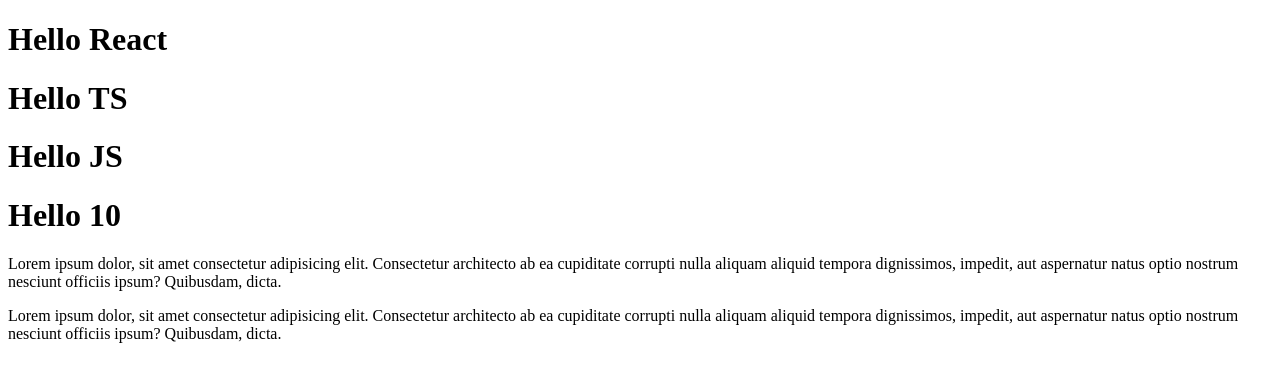
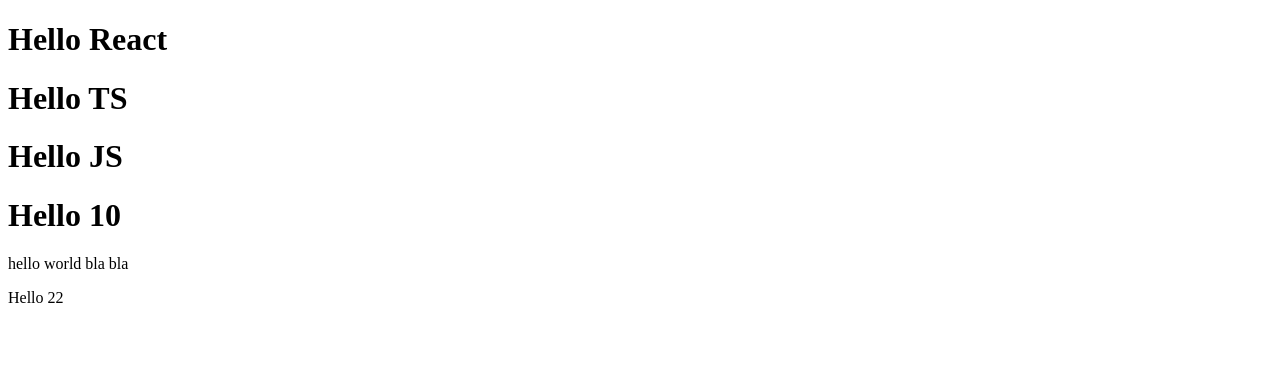
Before and after one commit to Zanydka/react-16-09, a React (Create React App) app: page / in a window 1280 px wide. Shown: the top 382 px of the page. Built offline with nearby package versions, Linux system fonts and the light colour scheme.

Commit message:
export title

```diff
--- /dev/null
+++ b/src/Title.tsx
@@ -0,0 +1,15 @@
+// import React from `react`
+
+type TitleProps = {
+    title?: string | number
+}
+
+export const Title = (props: TitleProps) => {
+    console.log(props)
+    return <h1>Hello {props.title}</h1>
+}
+
+export const test = 10
+
+// default export
+// export default Title
--- a/src/index.tsx
+++ b/src/index.tsx
@@ -1,5 +1,7 @@
 import React from 'react'
 import ReactDOM from 'react-dom/client'
+// import Title from './Title'
+import { Title } from './Title'
 
 // without jsx
 // const title = React.createElement(
@@ -34,29 +36,16 @@
 //     )
 // }
 
-type TitleProps = {
-    title?: string | number
+type ContentProps = {
+    p1: string
+    p2: string
 }
 
-const Title = (props: TitleProps) => {
-    console.log(props)
-    return <h1>Hello {props.title}</h1>
-}
-const Content = () => {
+const Content = (props: ContentProps) => {
     return (
         <React.Fragment>
-            <p>
-                Lorem ipsum dolor, sit amet consectetur adipisicing elit.
-                Consectetur architecto ab ea cupiditate corrupti nulla aliquam
-                aliquid tempora dignissimos, impedit, aut aspernatur natus optio
-                nostrum nesciunt officiis ipsum? Quibusdam, dicta.
-            </p>
-            <p>
-                Lorem ipsum dolor, sit amet consectetur adipisicing elit.
-                Consectetur architecto ab ea cupiditate corrupti nulla aliquam
-                aliquid tempora dignissimos, impedit, aut aspernatur natus optio
-                nostrum nesciunt officiis ipsum? Quibusdam, dicta.
-            </p>
+            <p>{props.p1}</p>
+            <p>{props.p2}</p>
         </React.Fragment>
     )
 }
@@ -67,7 +56,7 @@
             <Title title="TS" />
             <Title title="JS" />
             <Title title={10} />
-            <Content />
+            <Content p1="hello world bla bla" p2="Hello 22" />
         </>
     )
 }
```
